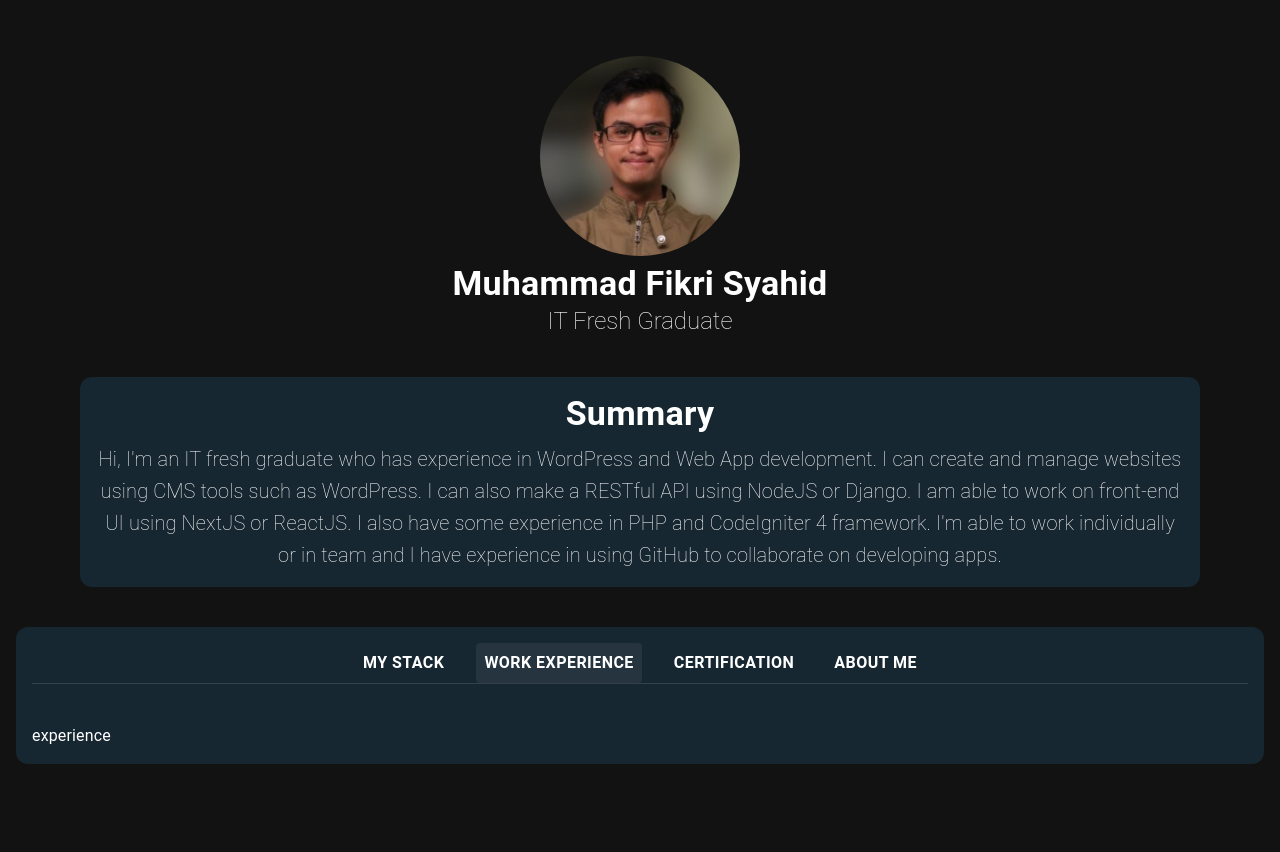
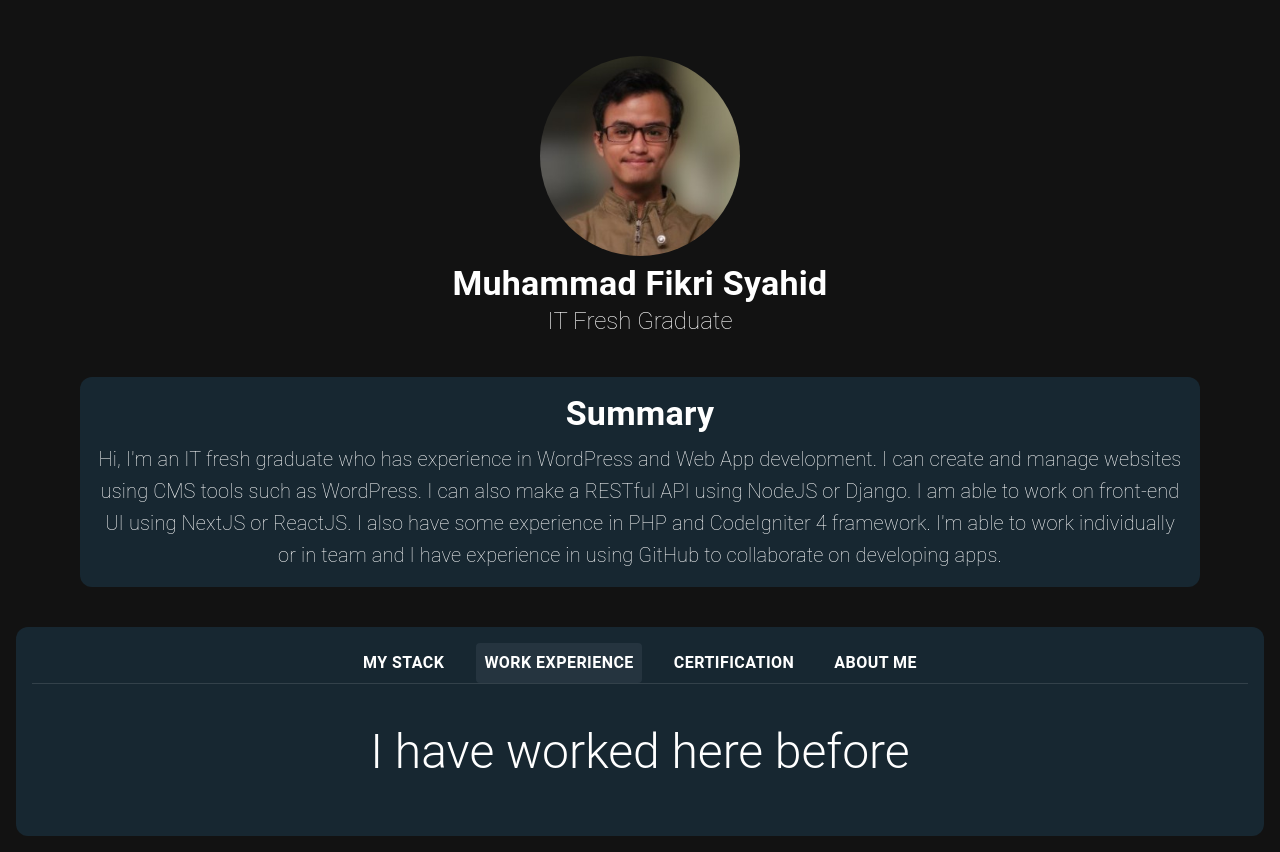
Before and after one commit to fikrisyahid/my-portofolio, a Next.js app: page / in a window 1280 px wide. Both pictures are taken after a click on the button "WORK EXPERIENCE". Before the commit the page ends 800 px from the top, so only its background shows below. Built offline with nearby package versions, Linux system fonts and the light colour scheme.

Commit message:
other pages setup

```diff
--- /dev/null
+++ b/src/pages/Aboutme.tsx
@@ -0,0 +1,18 @@
+import Box from "@mui/material/Box";
+import React from "react";
+import Item from "../components/Item";
+import Typography from "@mui/material/Typography";
+
+export default function Aboutme() {
+  return (
+    <Box>
+      <Box display="flex" justifyContent="center" mb={5}>
+        <Item>
+          <Typography variant="h3" fontWeight={300} textAlign="center">
+            Know more about me
+          </Typography>
+        </Item>
+      </Box>
+    </Box>
+  );
+}
--- /dev/null
+++ b/src/pages/Certification.tsx
@@ -0,0 +1,18 @@
+import Box from "@mui/material/Box";
+import React from "react";
+import Item from "../components/Item";
+import Typography from "@mui/material/Typography";
+
+export default function Certification() {
+  return (
+    <Box>
+      <Box display="flex" justifyContent="center" mb={5}>
+        <Item>
+          <Typography variant="h3" fontWeight={300} textAlign="center">
+            My certifications
+          </Typography>
+        </Item>
+      </Box>
+    </Box>
+  );
+}
--- a/src/pages/Content.tsx
+++ b/src/pages/Content.tsx
@@ -2,6 +2,9 @@ import Divider from "@mui/material/Divider";
 import { useContext } from "react";
 import MainCard from "../components/MainCard";
 import { PageContext } from "../context/page-context";
+import Aboutme from "./Aboutme";
+import Certification from "./Certification";
+import Experience from "./Experience";
 import Stack from "./Stack";
 import Tab from "./Tab";
 
@@ -10,14 +13,16 @@ export default function Content() {
   return (
     <MainCard>
       <Tab />
-      <Divider variant="fullWidth" sx={{marginBottom: 5}} />
-      {currentPage === "stack"
-        ? <Stack />
-        : currentPage === "experience"
-        ? "experience"
-        : currentPage === "certification"
-        ? "certification"
-        : "about me"}
+      <Divider variant="fullWidth" sx={{ marginBottom: 5 }} />
+      {currentPage === "stack" ? (
+        <Stack />
+      ) : currentPage === "experience" ? (
+        <Experience />
+      ) : currentPage === "certification" ? (
+        <Certification />
+      ) : (
+        <Aboutme />
+      )}
     </MainCard>
   );
 }
--- /dev/null
+++ b/src/pages/Experience.tsx
@@ -0,0 +1,18 @@
+import Box from "@mui/material/Box";
+import React from "react";
+import Item from "../components/Item";
+import Typography from "@mui/material/Typography";
+
+export default function Experience() {
+  return (
+    <Box>
+      <Box display="flex" justifyContent="center" mb={5}>
+        <Item>
+          <Typography variant="h3" fontWeight={300} textAlign="center">
+            I have worked here before
+          </Typography>
+        </Item>
+      </Box>
+    </Box>
+  );
+}
```
